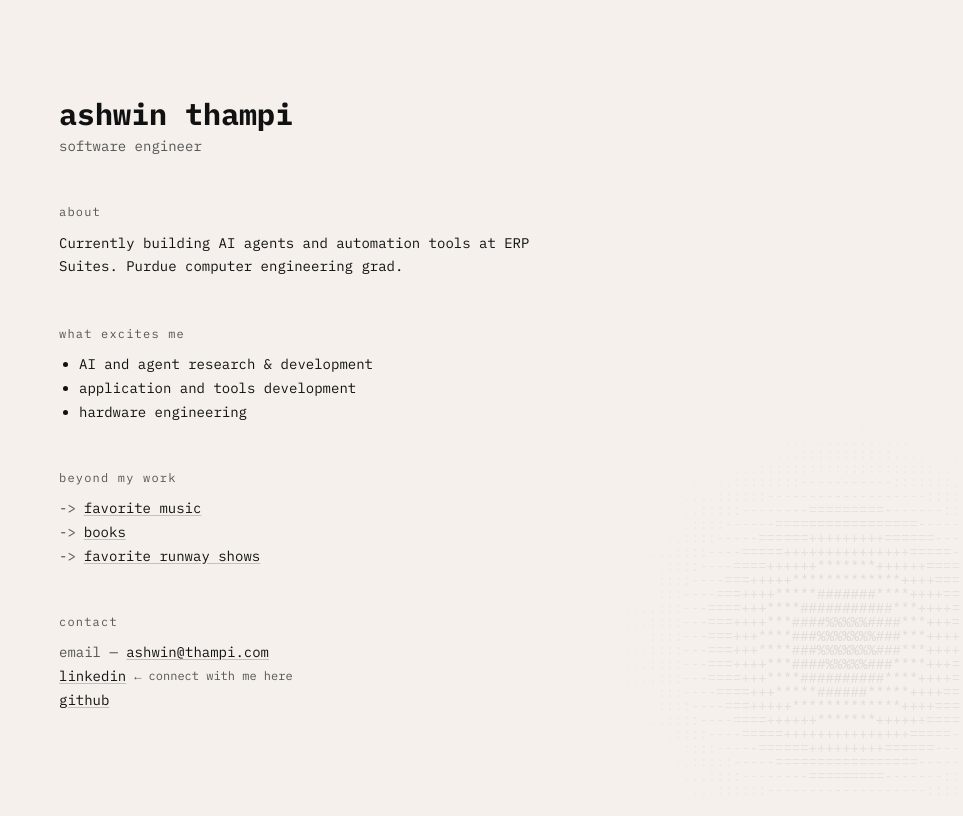
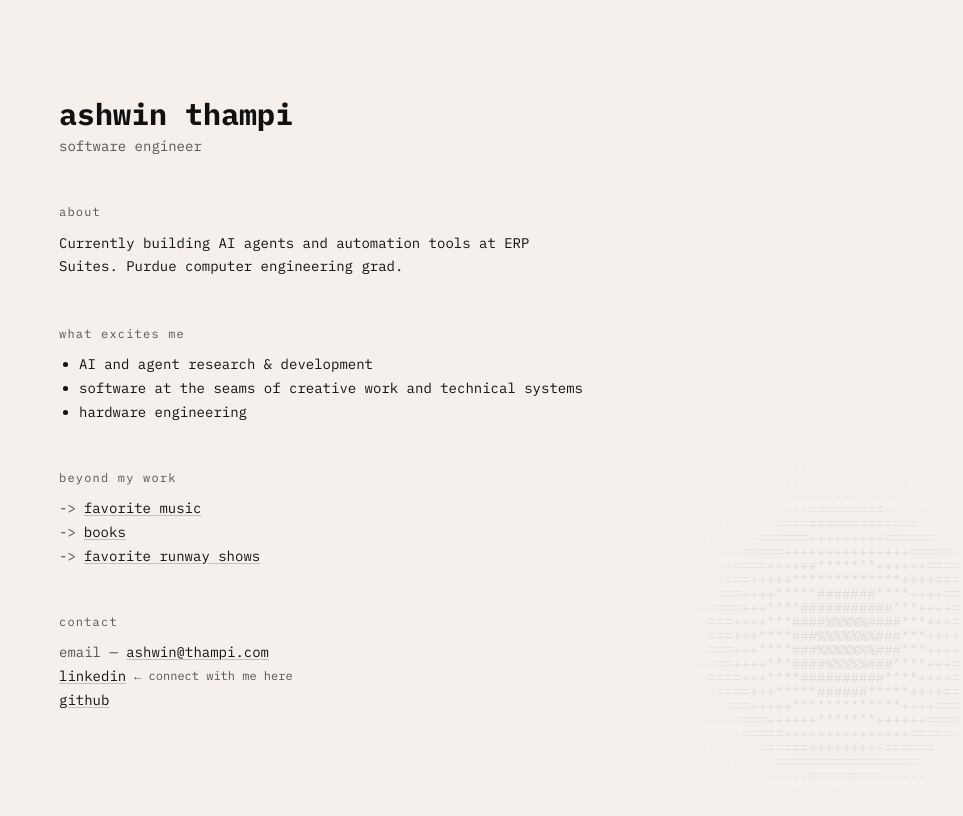
Before and after one commit to ashwinthampi/ashwinthampi.github.io, a React (Vite) app: page / in a window 1280 px wide. Shown: the top 816 px of the page, without its empty margins (317-1280 px from the left). Built offline with nearby package versions, Linux system fonts and the light colour scheme.

Commit message:
Added more personalization and edits

```diff
--- a/src/components/BooksPage.tsx
+++ b/src/components/BooksPage.tsx
@@ -42,9 +42,13 @@ export default function BooksPage({ onBack }: Props) {
   return (
     <>
       <BackButton onBack={onBack} />
-      <h1 className="text-2xl sm:text-3xl font-bold text-[#111] mb-12">
+      <h1 className="text-2xl sm:text-3xl font-bold text-[#111] mb-3">
         books
       </h1>
+      <p className="text-xs text-[#555] mb-12">
+        "With freedom, flowers, books, and the moon, who could not be perfectly happy?"
+        <span className="block">Oscar Wilde</span>
+      </p>
       {sections.map((section) => (
         <section key={section.title} className="mb-12">
           <h2 className="text-xs tracking-widest text-[#555] mb-3">
--- a/src/components/CareerInterests.tsx
+++ b/src/components/CareerInterests.tsx
@@ -1,6 +1,6 @@
 const interests = [
   'AI and agent research & development',
-  'application and tools development',
+  'software at the seams of creative work and technical systems',
   'hardware engineering',
 ]
 
```
